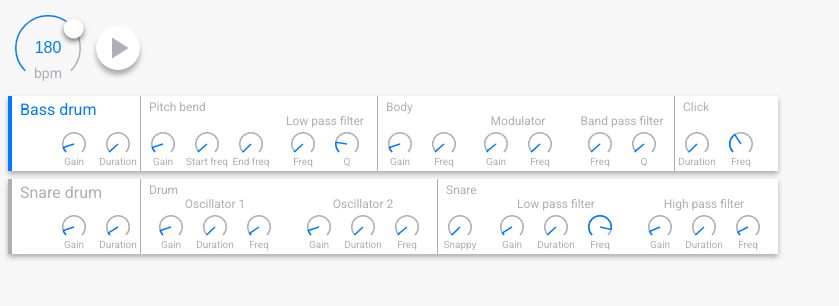
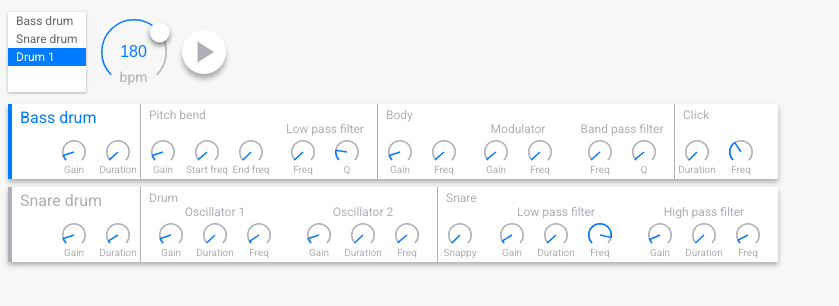
Before and after one commit to Volcomix/jsdaw, a React app: page / in a window 1280 px wide. Shown: the top 306 px of the page, without its empty margins (0-839 px from the left). Built offline with nearby package versions, Linux system fonts and the light colour scheme.

Commit message:
Add feature to change pattern

```diff
--- a/src/App.jsx
+++ b/src/App.jsx
@@ -1,10 +1,8 @@
 import React from 'react'
 
 import Pattern from './pattern/Pattern.component'
-import DrumPattern from './pattern/DrumPattern'
-import drum1 from './pattern/drum1'
+import Synth from './synth/Synth.component'
 
-import Synth from './synth/Synth.component'
 import BassDrumSynth from './synth/BassDrum'
 import SnareDrumSynth from './synth/SnareDrum'
 
@@ -15,7 +13,6 @@ const synths = {
   bassDrum: new BassDrumSynth(context, context.destination),
   snareDrum: new SnareDrumSynth(context, context.destination),
 }
-const pattern = new DrumPattern(context, synths, drum1)
 
 class App extends React.Component {
   state = { selected: 'bassDrum' }
@@ -24,7 +21,7 @@ class App extends React.Component {
     const { selected } = this.state
     return (
       <div style={styles.container}>
-        <Pattern context={context} pattern={pattern} />
+        <Pattern context={context} synths={synths} />
         {Object.keys(synths).map(synthName => {
           const synth = synths[synthName]
           return (
--- a/src/pattern/Pattern.component.jsx
+++ b/src/pattern/Pattern.component.jsx
@@ -1,32 +1,64 @@
 import React from 'react'
 
 import RadialSlider from '../shared/RadialSlider.component'
+import List from '../shared/List.component'
+
+import DrumPattern from './DrumPattern'
+import bassDrum from './bassDrum'
+import snareDrum from './snareDrum'
+import drum1 from './drum1'
+
 import { keyColor, borderColor } from '../shared/styles'
+
+import { toName } from '../synth/Synth.component'
+
+const patterns = {
+  bassDrum,
+  snareDrum,
+  drum1
+}
+const defaultPattern = 'drum1'
 
 class PatternComponent extends React.Component {
   static defaultProps = { min: 43, max: 240 }
 
   constructor(props) {
     super(props)
-    this.pattern = props.pattern
+    this.pattern = new DrumPattern(
+      props.context,
+      props.synths,
+      patterns[defaultPattern]
+    )
     this.state = {
       bpm: this.pattern.bpm,
       isLooping: this.pattern.isLooping,
       isButtonDown: false,
+      selected: defaultPattern,
     }
   }
 
   componentWillReceiveProps(nextProps) {
-    if (nextProps.pattern !== this.props.pattern) {
-      this.pattern = nextProps.pattern
+    if (nextProps.context !== this.props.context) {
+      this.pattern.context = nextProps.context
+    }
+    if (nextProps.synths !== this.props.synths) {
+      this.pattern.synths = nextProps.synths
     }
   }
 
   render() {
     const { min, max } = this.props
-    const { bpm, isLooping, isButtonDown } = this.state
+    const { bpm, isLooping, isButtonDown, selected } = this.state
     return (
       <div style={styles.container}>
+        <List
+          items={Object.keys(patterns).reduce((items, name) => {
+            items[name] = toName(name)
+            return items
+          }, {})}
+          selected={selected}
+          onSelect={this.handlePatternSelect}
+        />
         <RadialSlider
           width={96}
           lineWidth={1.5}
@@ -77,12 +109,18 @@ class PatternComponent extends React.Component {
   handleButtonUp = () => {
     this.setState({ isButtonDown: false })
   }
+
+  handlePatternSelect = selected => {
+    this.pattern.pattern = patterns[selected]
+    this.setState({ selected })
+  }
 }
 
 const styles = {
   container: {
     display: 'flex',
     alignItems: 'center',
+    marginLeft: 8,
   },
   icon: {
     fontSize: 36,
--- /dev/null
+++ b/src/shared/List.component.jsx
@@ -0,0 +1,58 @@
+import React from 'react'
+
+import { keyColor, textColor } from './styles'
+
+class List extends React.Component {
+  componentDidMount() {
+    this.selectedItem.scrollIntoView()
+  }
+
+  render() {
+    const { items, selected, onSelect } = this.props
+    return (
+      <ul style={{
+        ...styles.container,
+        ...items.length > 4 ? styles.scroll : undefined,
+      }}>
+        {Object.keys(items).map(value =>
+          <li
+            key={value}
+            ref={ref => (value === selected) && (this.selectedItem = ref)}
+            style={{
+              ...styles.item,
+              ...value === selected ? styles.selected : undefined,
+            }}
+            onClick={() => onSelect(value)}
+          >
+            {items[value]}
+          </li>
+        )}
+      </ul>
+    )
+  }
+}
+
+const styles = {
+  container: {
+    listStyleType: 'none',
+    padding: 0,
+    fontSize: 12,
+    backgroundColor: 'white',
+    color: textColor,
+    height: 80,
+    boxShadow: '0 1px 3px rgba(0, 0, 0, 0.3)',
+  },
+  scroll: {
+    overflowY: 'scroll',
+  },
+  item: {
+    padding: '2px 8px',
+    cursor: 'pointer',
+  },
+  selected: {
+    backgroundColor: keyColor,
+    color: 'white',
+  },
+}
+
+export default List
--- a/src/shared/styles.js
+++ b/src/shared/styles.js
@@ -1,3 +1,4 @@
-export const keyColor = '#007AFF'
-export const borderColor = '#AEAEB6'
+export const keyColor = '#007aff'
+export const borderColor = '#aeaeb6'
 export const backgroundColor = '#f7f7f7'
+export const textColor = '#666'
```
